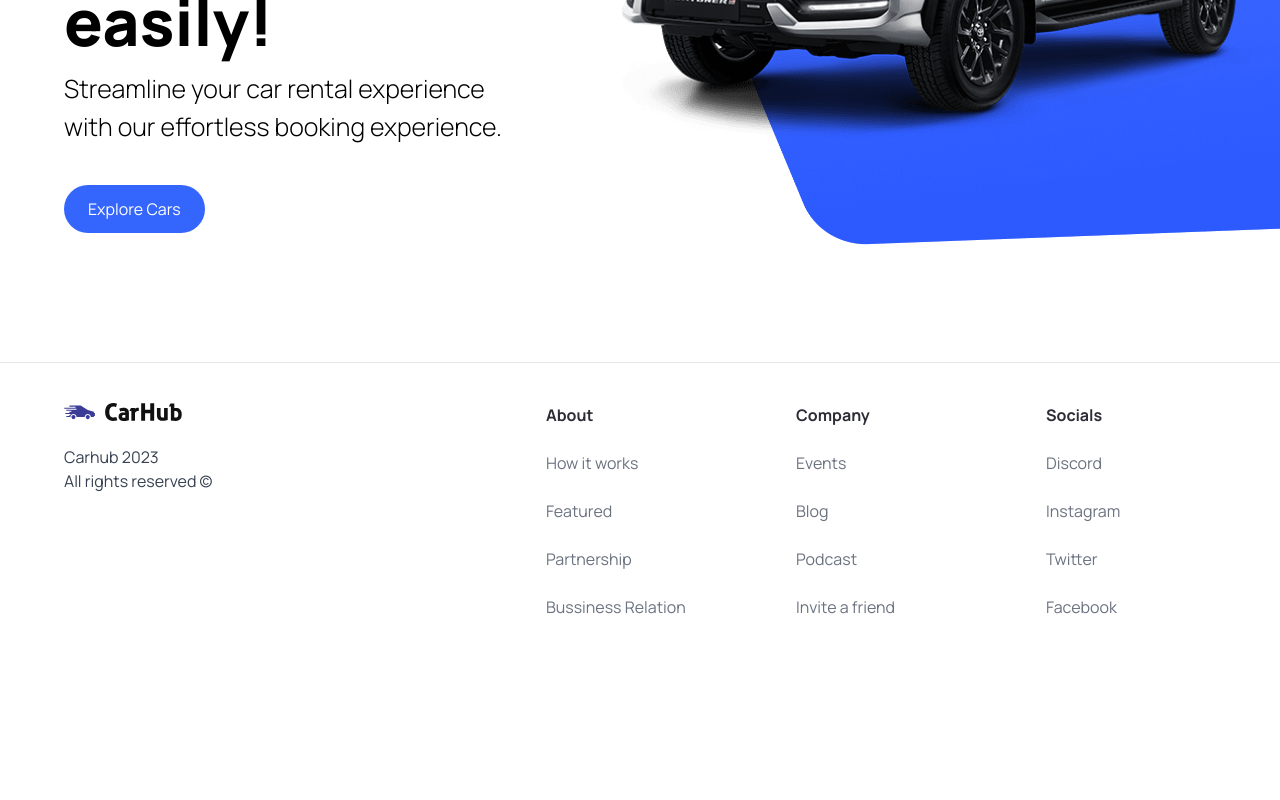
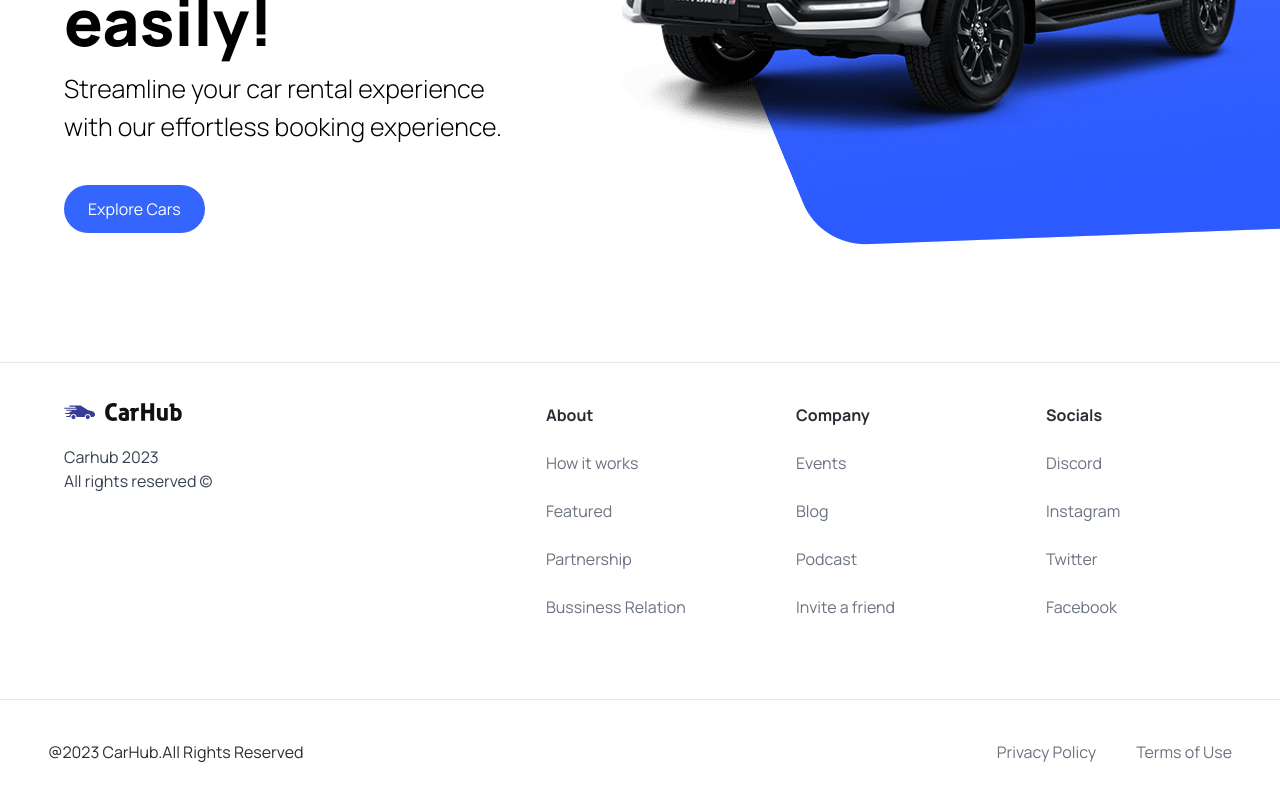
Before and after one commit to A-ryan-Kalra/ecarhub-project, a Next.js app: page / in a window 1280 px wide. Shown: the part 458-1258 px from the top of the page. Before the commit the page ends 1117 px from the top, so only its background shows below. Built offline with nearby package versions, Linux system fonts and the light colour scheme.

Commit message:
done with hero section

```diff
--- a/app/layout.tsx
+++ b/app/layout.tsx
@@ -2,7 +2,6 @@ import Navbar from "@/components/Navbar";
 import "./globals.css";
 import type { Metadata } from "next";
 import Footer from "@/components/Footer";
-
 export const metadata: Metadata = {
   title: "Create Next App",
   description: "Discover the best cars in the world",
--- a/components/Footer.tsx
+++ b/components/Footer.tsx
@@ -5,8 +5,8 @@ import Link from "next/link";
 
 const Footer = () => {
   return (
-    <footer className="flex flex-col text-black-100 mt-5 border-t  border-gray-200">
-      <div className="flex max-md:flex-col flex-wrap justify-between gap-5 sm:px-16 px-6 py-10">
+    <footer className="flex flex-col text-black-100 mt-5 border-t border-gray-200">
+      <div className="flex max-md:flex-col justify-between gap-5 sm:px-16 px-6 py-10">
         <div className="flex flex-col justify-start items-start gap-6">
           <Image
             src={"/logo.svg"}
@@ -20,6 +20,7 @@ const Footer = () => {
             All rights reserved &copy;
           </p>
         </div>
+
         <div className="flex-1 flex md:justify-end flex-wrap max-md:mt-10 gap-20 ">
           {footerLinks.map((link, index) => (
             <div
@@ -40,6 +41,18 @@ const Footer = () => {
           ))}
         </div>
       </div>
+      <div className="flex max-md:flex-col justify-between items-center flex-wrap mt-10 border-t border-gray-200 sm:px-12 px-2 py-10">
+        <p className="">@2023 CarHub.</p>
+        <p> All Rights Reserved</p>
+        <div className="flex-1 flex sm:justify-end justify-center max-sm:mt-4 gap-10">
+          <Link href={"/"} className="text-gray-500">
+            Privacy Policy
+          </Link>
+          <Link href={"/"} className="text-gray-500">
+            Terms of Use
+          </Link>
+        </div>
+      </div>
     </footer>
   );
 };
```
